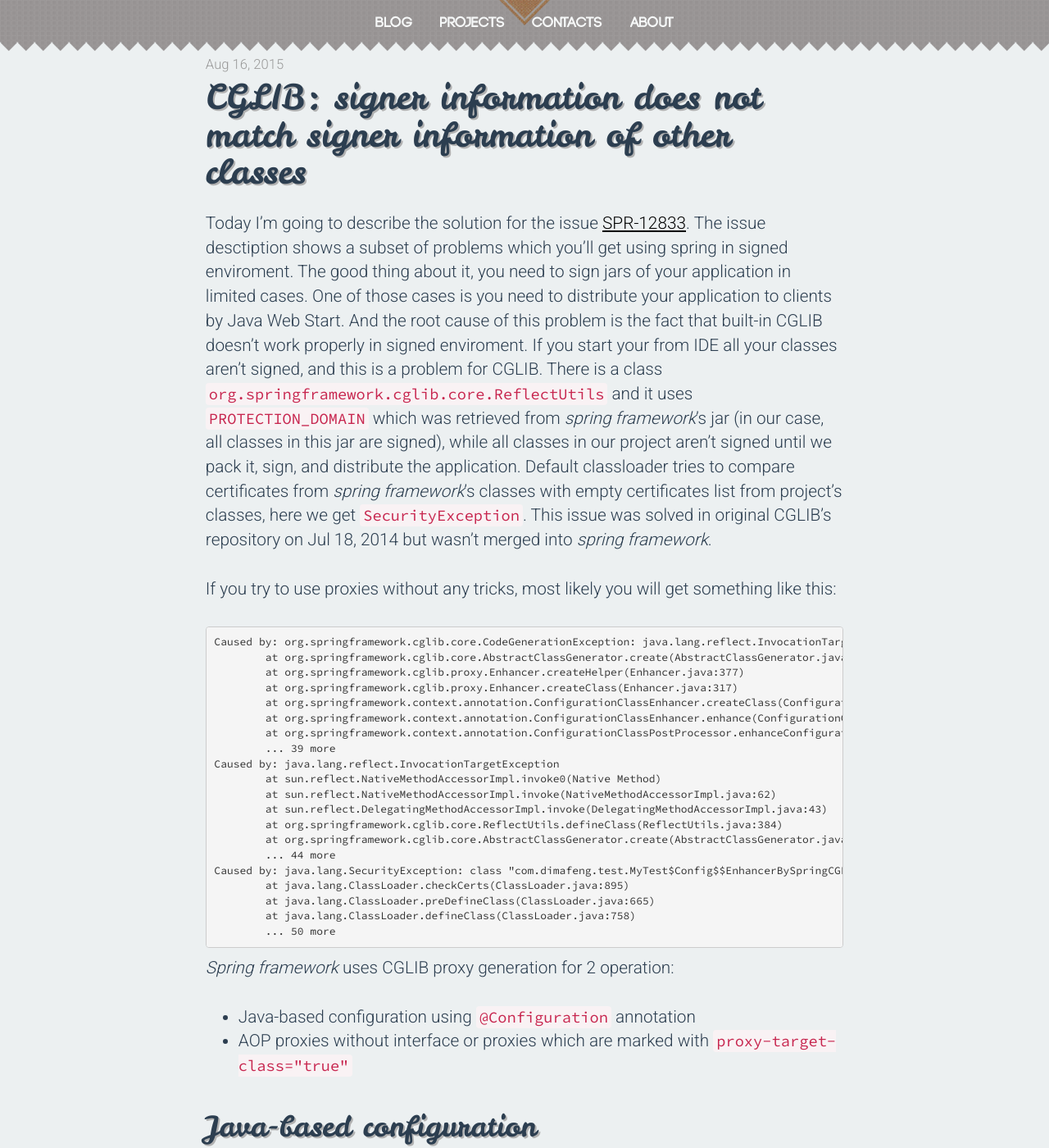
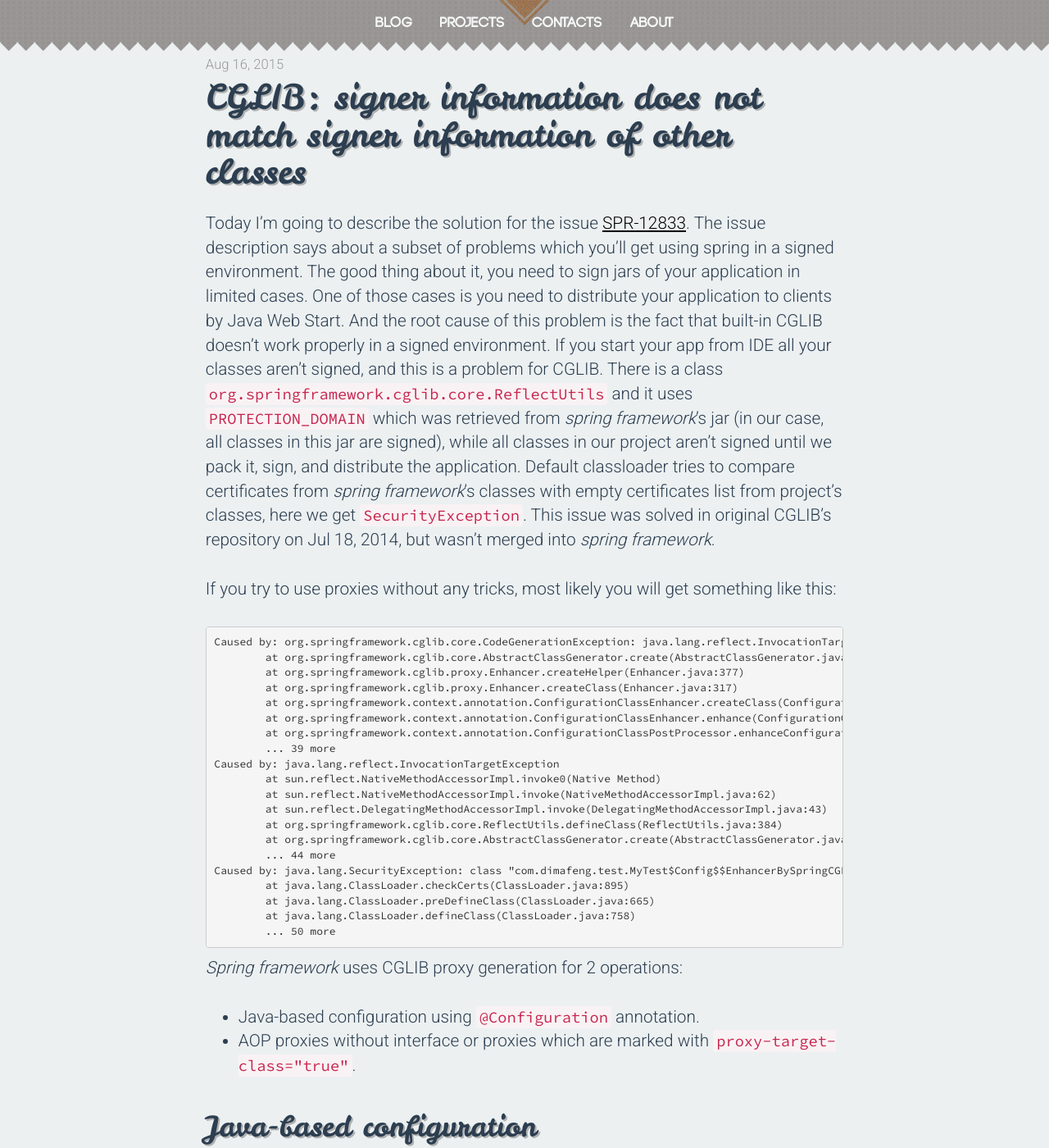
Before and after one commit to dimafeng/dimafeng.github.io, a Jekyll site: the page built from _posts/2015-08-16-cglib.markdown, in a window 1280 px wide and 1400 px high, scrolled down 568 px. Shown: the whole window at 82% size. Built offline with Jekyll 4.4.1, drawn with Linux system fonts in a browser that asks for light colours; nearby versions of some CDN libraries; comment, search, counter and statistics services are not loaded; some of the changed text lies outside the part shown.

Commit message:
Update 2015-08-16-cglib.markdown

```diff
--- a/_posts/2015-08-16-cglib.markdown
+++ b/_posts/2015-08-16-cglib.markdown
@@ -3,7 +3,7 @@
 title:  "CGLIB: signer information does not match signer information of other classes"
 categories: spring framework, ClassLoader, CGLIB
 ---
-Today I'm going to describe the solution for the issue [SPR-12833](https://jira.spring.io/browse/SPR-12833). The issue desctiption shows a subset of problems which you'll get using spring in signed enviroment. The good thing about it, you need to sign jars of your application in limited cases. One of those cases is you need to distribute your application to clients by Java Web Start. And the root cause of this problem is the fact that built-in CGLIB doesn't work properly in signed enviroment. If you start your from IDE all your classes aren't signed, and this is a problem for CGLIB. There is a class `org.springframework.cglib.core.ReflectUtils` and it uses `PROTECTION_DOMAIN` which was retrieved from *spring framework*'s jar (in our case, all classes in this jar are signed), while all classes in our project aren't signed until we pack it, sign, and distribute the application. Default classloader tries to compare certificates from *spring framework*'s classes with empty certificates list from project's classes, here we get `SecurityException`. This issue was solved in original CGLIB's repository on Jul 18, 2014 but wasn't merged into *spring framework*.
+Today I'm going to describe the solution for the issue [SPR-12833](https://jira.spring.io/browse/SPR-12833). The issue description says about a subset of problems which you'll get using spring in a signed environment. The good thing about it, you need to sign jars of your application in limited cases. One of those cases is you need to distribute your application to clients by Java Web Start. And the root cause of this problem is the fact that built-in CGLIB doesn't work properly in a signed environment. If you start your app from IDE all your classes aren't signed, and this is a problem for CGLIB. There is a class `org.springframework.cglib.core.ReflectUtils` and it uses `PROTECTION_DOMAIN` which was retrieved from *spring framework*'s jar (in our case, all classes in this jar are signed), while all classes in our project aren't signed until we pack it, sign, and distribute the application. Default classloader tries to compare certificates from *spring framework*'s classes with empty certificates list from project's classes, here we get `SecurityException`. This issue was solved in original CGLIB's repository on Jul 18, 2014, but wasn't merged into *spring framework*.
 
 If you try to use proxies without any tricks, most likely you will get something like this:
 
@@ -30,9 +30,10 @@
 	... 50 more
 </pre>
 
-*Spring framework* uses CGLIB proxy generation for 2 operation:
-* Java-based configuration using `@Configuration` annotation
-* AOP proxies without interface or proxies which are marked with `proxy-target-class="true"`
+*Spring framework* uses CGLIB proxy generation for 2 operations:
+
+* Java-based configuration using `@Configuration` annotation.
+* AOP proxies without interface or proxies which are marked with `proxy-target-class="true"`.
 
 ## Java-based configuration
 
@@ -128,9 +129,9 @@
 }
 {% endhighlight %}
 
-Here we have a little bit magic. **That's why you don't need to include this code in production.** This works good for tests and dev enviroments when you use defaul class loader. Probably, this trick won't work in futher versions of java, if `ClassLoader` structure is changed.
+Here we have a little bit magic. **That's why you don't need to include this code in production.** This works well for tests and dev environment when you use a default class loader. Probably, this trick won't work in next versions of java, if `ClassLoader` structure is changed.
 
-What we've done here. First of all, it's important to set a parent class loader, it should be the class loader which is used during application start. In this case, classes will be validated in our class loader but will be stored in the parent. Then, we overide value of `package2certs` field - we should set map-mock insterad. If you look at `ClassLoader`'s sources, you'll see:
+What we've done here. First of all, it's important to set a parent class loader, it should be the class loader which is used during application start. In this case, classes will be validated in our class loader but will be stored in the parent. Then, we override value of `package2certs` field - we should set map-mock instead. If you look at `ClassLoader`'s sources, you'll see:
 
 {% highlight java %}
 private void checkCerts(String name, CodeSource cs) {
```
Also changed, not shown: other parts of _posts/2015-08-16-cglib.markdown (+2 -2 lines).
